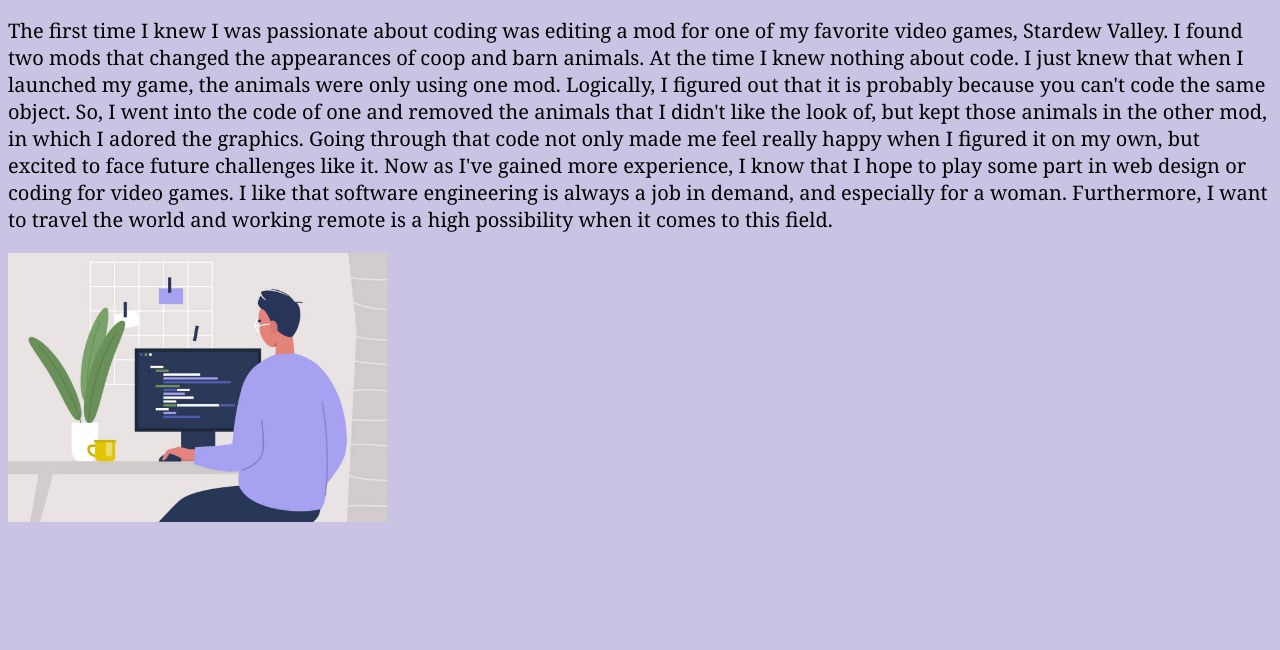
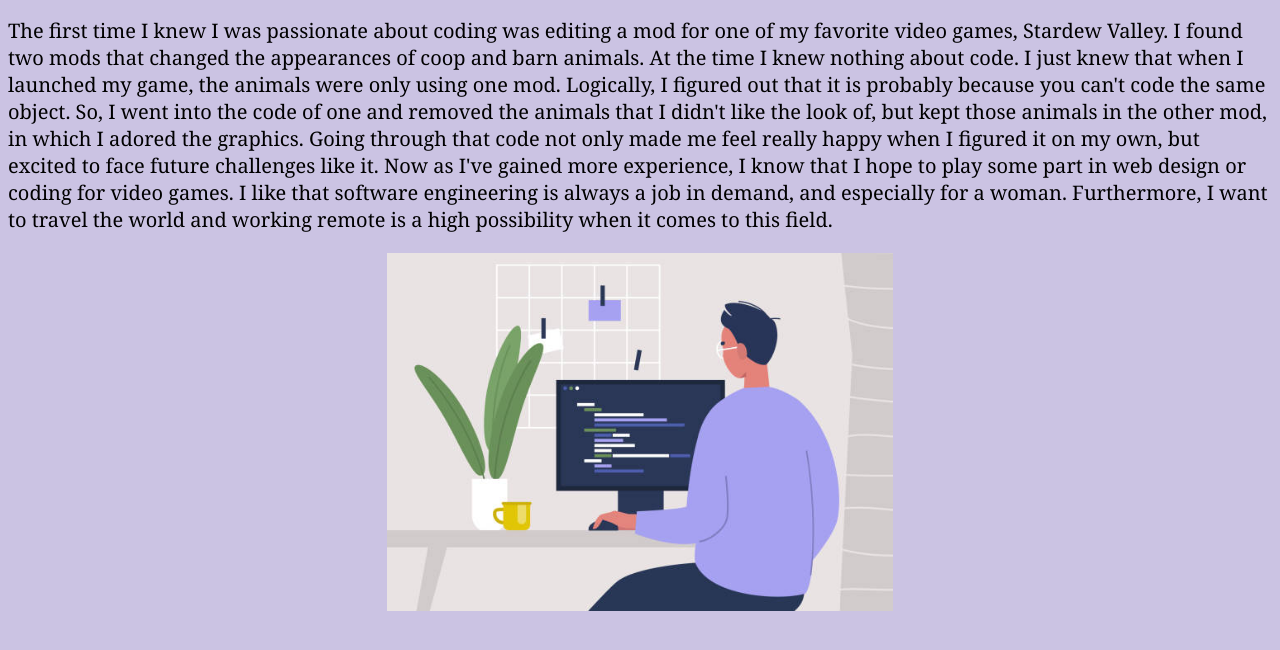
Before and after one commit to savmcintyree/Portfolio, a plain HTML site: page page2.html in a window 1280 px wide. Shown: the part 98-748 px from the top of the page. Drawn offline with Linux system fonts and the light colour scheme.

Commit message:
Update styles.css

```diff
--- a/styles.css
+++ b/styles.css
@@ -105,11 +105,13 @@ ul {
 
 #why {
   font-family: Georgia, 'Times New Roman', Times, serif;
-  font-size:20px
+  font-size:20px;
 }
 
 #software {
-  width:30%
+  margin-left: 30%;
+  margin-right: 30%;
+  width: 40%;
 }
 
 input[type=text], select, textarea {
```
